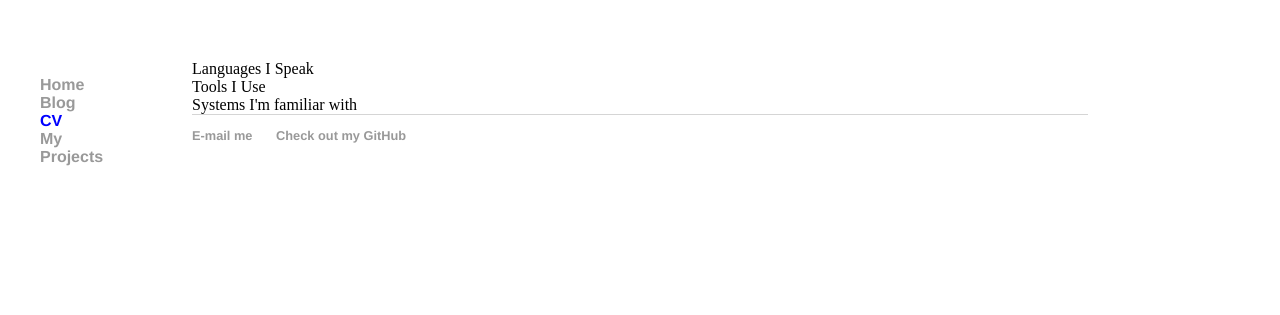
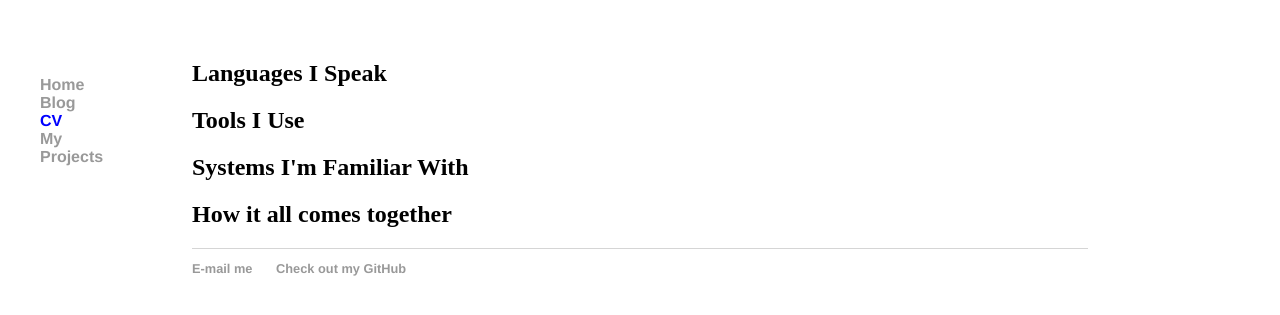
Before and after one commit to RocketGeek42/rocketgeek.github.io, a Jekyll site: the page built from cv/index.html, in a window 1280 px wide. Shown: the top 315 px of the page. Built offline with Jekyll 4.4.1, drawn with Linux system fonts in a browser that asks for light colours.

Commit message:
Update index.html
Update CV

```diff
--- a/cv/index.html
+++ b/cv/index.html
@@ -3,11 +3,14 @@ layout: default
 title: Jen York CV
 ---
 <div class="languages">
-    Languages I Speak
+    <h2>Languages I Speak</h2>
 </div>
 <div class="tools">
-    Tools I Use
+    <h2>Tools I Use</h2>
 </div>
 <div class="systems">
-    Systems I'm familiar with
+    <h2>Systems I'm Familiar With</h2>
 </div>
+<div class="history">
+    <h2>How it all comes together</h2>
+</div>
```
